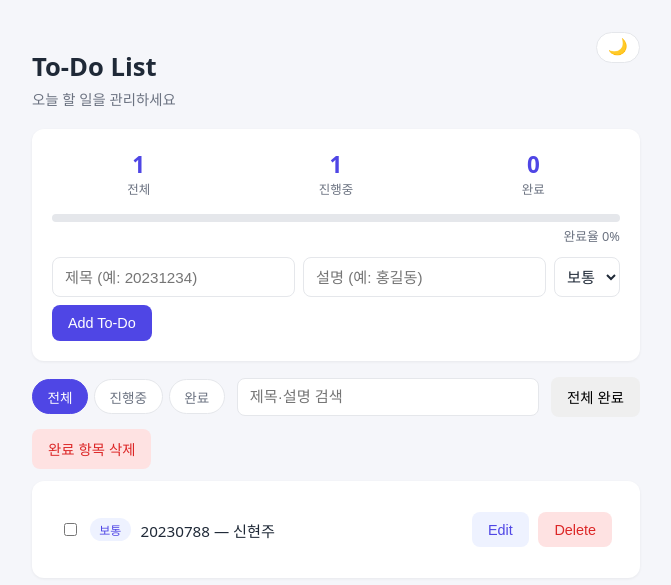
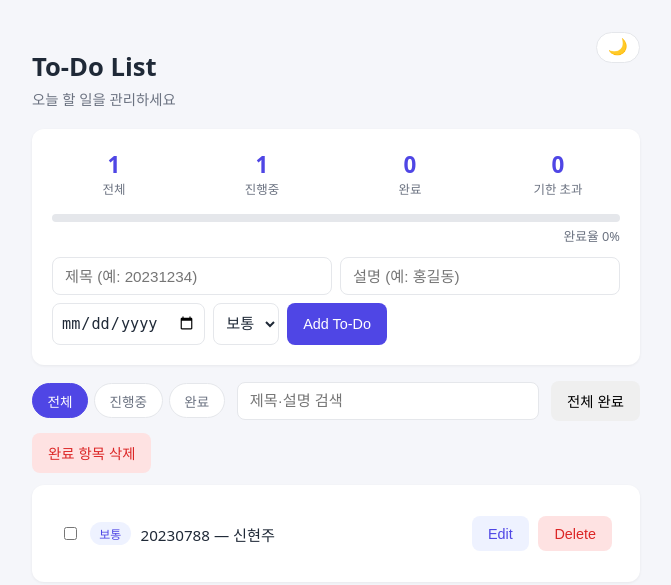
Before and after one commit to hyeonszz/CSE4022-Course, a FastAPI app: page / in a window 1280 px wide. Shown: the top 585 px of the page, without its empty margins (304-975 px from the left). Run offline with FastAPI, Linux system fonts and the light colour scheme.

Commit message:
feat: 할 일 마감일(D-day 표시, 기한 초과 강조, 마감순 정렬) 추가

```diff
--- a/fastapi-app/main.py
+++ b/fastapi-app/main.py
@@ -2,6 +2,7 @@ import json
 import logging
 import sys
 import time
+from datetime import date
 from pathlib import Path
 from typing import Literal
 
@@ -50,6 +51,7 @@ class TodoIn(BaseModel):
     description: str = Field(default="", max_length=500)
     completed: bool = False
     priority: Literal["high", "normal", "low"] = "normal"
+    due_date: date | None = None  # 마감일 (YYYY-MM-DD), 없으면 null
 
 
 class TodoItem(TodoIn):
@@ -88,7 +90,7 @@ def home(request: Request):
 )
 def list_todos():
     # 이전 버전의 데이터에 description·priority가 없어도 화면에서 정상 표시한다.
-    return [{"description": "", "priority": "normal", **item} for item in read_todos()]
+    return [{"description": "", "priority": "normal", "due_date": None, **item} for item in read_todos()]
 
 
 @app.post(
@@ -100,7 +102,7 @@ def list_todos():
 def create_todo(todo: TodoIn):
     todos = read_todos()
     next_id = max((item.get("id", 0) for item in todos), default=0) + 1
-    new_todo = {"id": next_id, **todo.model_dump()}
+    new_todo = {"id": next_id, **todo.model_dump(mode="json")}
     todos.append(new_todo)
     write_todos(todos)
     return new_todo
@@ -118,7 +120,7 @@ def update_todo(todo_id: int, todo: TodoIn):
     todos = read_todos()
     for index, item in enumerate(todos):
         if item.get("id") == todo_id:
-            updated_todo = {"id": todo_id, **todo.model_dump()}
+            updated_todo = {"id": todo_id, **todo.model_dump(mode="json")}
             todos[index] = updated_todo
             write_todos(todos)
             return updated_todo
--- a/fastapi-app/templates/index.html
+++ b/fastapi-app/templates/index.html
@@ -125,6 +125,17 @@
         .priority { padding: .2rem .6rem; font-size: .75rem; border-radius: 999px; white-space: nowrap; }
         li button.priority.high { background: var(--danger-bg); color: var(--danger); }
         li button.priority.low { background: var(--card); color: var(--muted); border: 1px solid var(--border); }
+        .due { font-size: .75rem; color: var(--muted); white-space: nowrap; }
+        .due.overdue { color: var(--danger); font-weight: 700; }
+        .due.soon { color: #d97706; font-weight: 700; }
+        input[type="date"] {
+            padding: .6rem .5rem;
+            border: 1px solid var(--border);
+            border-radius: 8px;
+            background: var(--card);
+            color: inherit;
+            font-size: .95rem;
+        }
         select {
             padding: .6rem .5rem;
             border: 1px solid var(--border);
@@ -160,12 +171,14 @@
             <div class="stat"><div class="num" id="stat-total">0</div><div class="label">전체</div></div>
             <div class="stat"><div class="num" id="stat-active">0</div><div class="label">진행중</div></div>
             <div class="stat"><div class="num" id="stat-done">0</div><div class="label">완료</div></div>
+            <div class="stat"><div class="num" id="stat-overdue">0</div><div class="label">기한 초과</div></div>
         </div>
         <div class="progress" role="progressbar" aria-label="완료율" aria-valuemin="0" aria-valuemax="100" aria-valuenow="0" id="progress"><div id="progress-bar"></div></div>
         <p class="progress-label">완료율 <span id="progress-text">0%</span></p>
         <form id="todo-form">
             <input type="text" id="title" placeholder="제목 (예: 20231234)" required>
             <input type="text" id="description" placeholder="설명 (예: 홍길동)">
+            <input type="date" id="due" aria-label="마감일">
             <select id="priority" aria-label="우선순위">
                 <option value="high">높음</option>
                 <option value="normal" selected>보통</option>
@@ -230,10 +243,27 @@
           return Object.assign(document.createElement("button"), { textContent: label, onclick, className: className || "" });
         }
 
+        // 마감일까지 남은 일수 (오늘=0, 지났으면 음수). 날짜 문자열을 로컬 자정으로 비교
+        function daysLeft(due) {
+          const [y, m, d] = due.split("-").map(Number);
+          const today = new Date(); today.setHours(0, 0, 0, 0);
+          return Math.round((new Date(y, m - 1, d) - today) / 86400000);
+        }
+        const isOverdue = (t) => t.due_date && !t.completed && daysLeft(t.due_date) < 0;
+
+        function dueBadge(todo) {
+          const el = document.createElement("span");
+          const n = daysLeft(todo.due_date);
+          el.className = "due" + (todo.completed ? "" : n < 0 ? " overdue" : n <= 1 ? " soon" : "");
+          el.textContent = `${todo.due_date} (${n === 0 ? "D-Day" : n > 0 ? `D-${n}` : `D+${-n}`})`;
+          return el;
+        }
+
         function updateStats() {
           const done = allTodos.filter((t) => t.completed).length;
           $("stat-total").textContent = allTodos.length;
           $("stat-done").textContent = done;
+          $("stat-overdue").textContent = allTodos.filter(isOverdue).length;
           $("stat-active").textContent = allTodos.length - done;
           const percent = allTodos.length ? Math.round((done / allTodos.length) * 100) : 0;
           $("progress-bar").style.width = `${percent}%`;
@@ -247,7 +277,9 @@
             if (filter === "active" && t.completed) return false;
             if (filter === "done" && !t.completed) return false;
             return !query || `${t.title} ${t.description}`.toLowerCase().includes(query);
-          }).sort((a, b) => PRIORITY_ORDER[a.priority] - PRIORITY_ORDER[b.priority]);   // 우선순위 높은 순 (같으면 기존 순서)
+          }).sort((a, b) =>
+            PRIORITY_ORDER[a.priority] - PRIORITY_ORDER[b.priority]            // 우선순위 높은 순
+            || (a.due_date || "9999-12-31").localeCompare(b.due_date || "9999-12-31"));   // 같으면 마감 임박 순
         }
 
         function render() {
@@ -267,7 +299,7 @@
             const li = document.createElement("li");
             const badge = button(PRIORITY_LABEL[todo.priority], () => save(todo.id, { ...todo, priority: NEXT_PRIORITY[todo.priority] }), `priority ${todo.priority}`);
             badge.title = "클릭하면 우선순위가 바뀝니다";
-            li.append(check, badge, text, button("Edit", () => edit(todo)), button("Delete", () => remove(todo.id), "delete"));
+            li.append(check, badge, text, ...(todo.due_date ? [dueBadge(todo)] : []), button("Edit", () => edit(todo)), button("Delete", () => remove(todo.id), "delete"));
             return li;
           }));
         }
@@ -277,7 +309,9 @@
           if (title === null) return;
           const description = prompt("새 설명:", todo.description);
           if (description === null) return;
-          save(todo.id, { ...todo, title: title.trim(), description: description.trim() });
+          const due = prompt("마감일 (YYYY-MM-DD, 비우면 없음):", todo.due_date || "");
+          if (due === null) return;
+          save(todo.id, { ...todo, title: title.trim(), description: description.trim(), due_date: due.trim() || null });
         }
 
         function remove(id) {
@@ -322,7 +356,7 @@
         $("todo-form").onsubmit = (event) => {
           event.preventDefault();
           run("추가", async () => {
-            await api("/todos", "POST", { title: $("title").value.trim(), description: $("description").value.trim(), priority: $("priority").value });
+            await api("/todos", "POST", { title: $("title").value.trim(), description: $("description").value.trim(), priority: $("priority").value, due_date: $("due").value || null });
             event.target.reset();
             await load();
           });
```
Also changed, not shown: fastapi-app/tests/test_main.py (+18 -0 lines).
